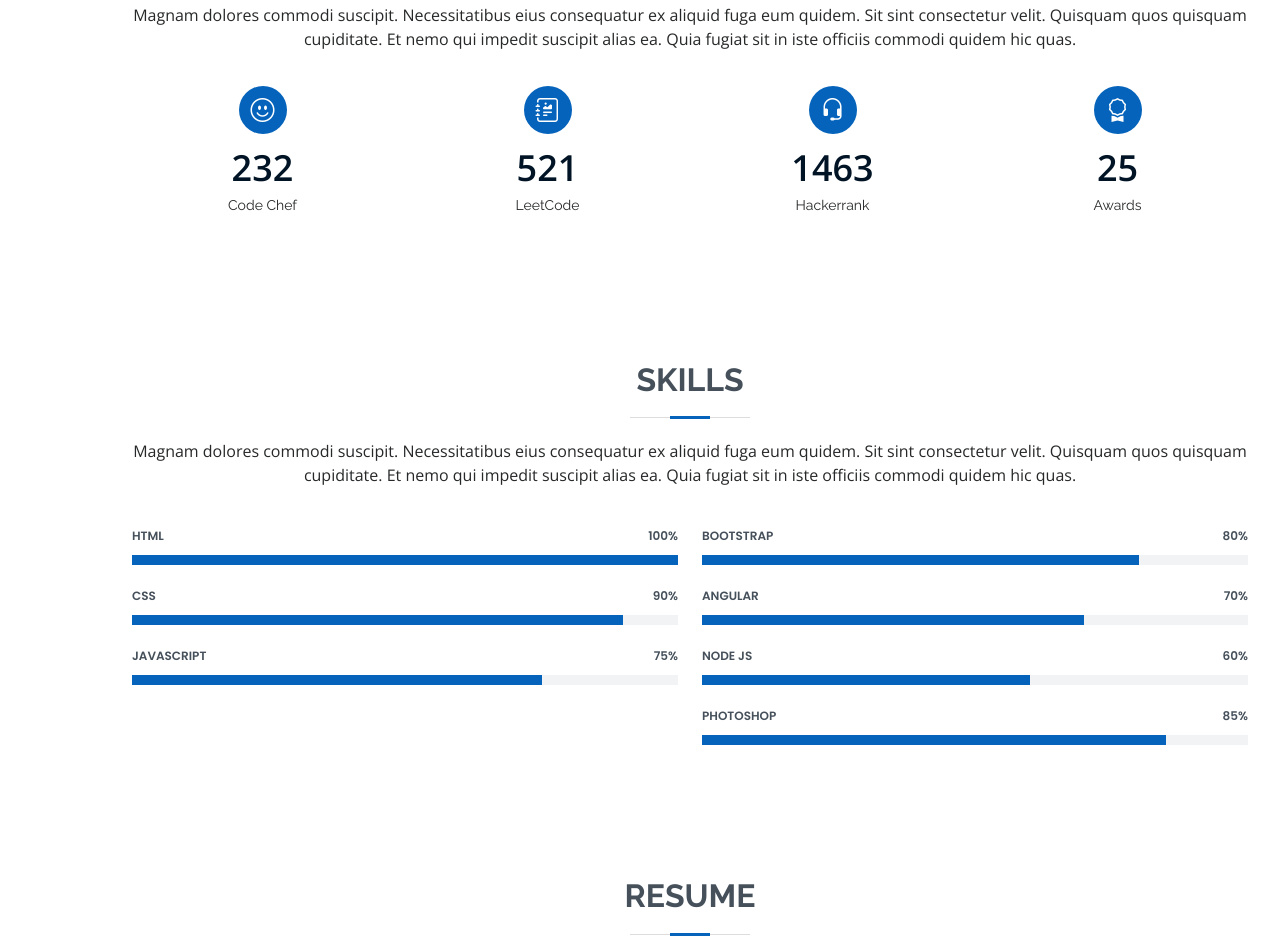
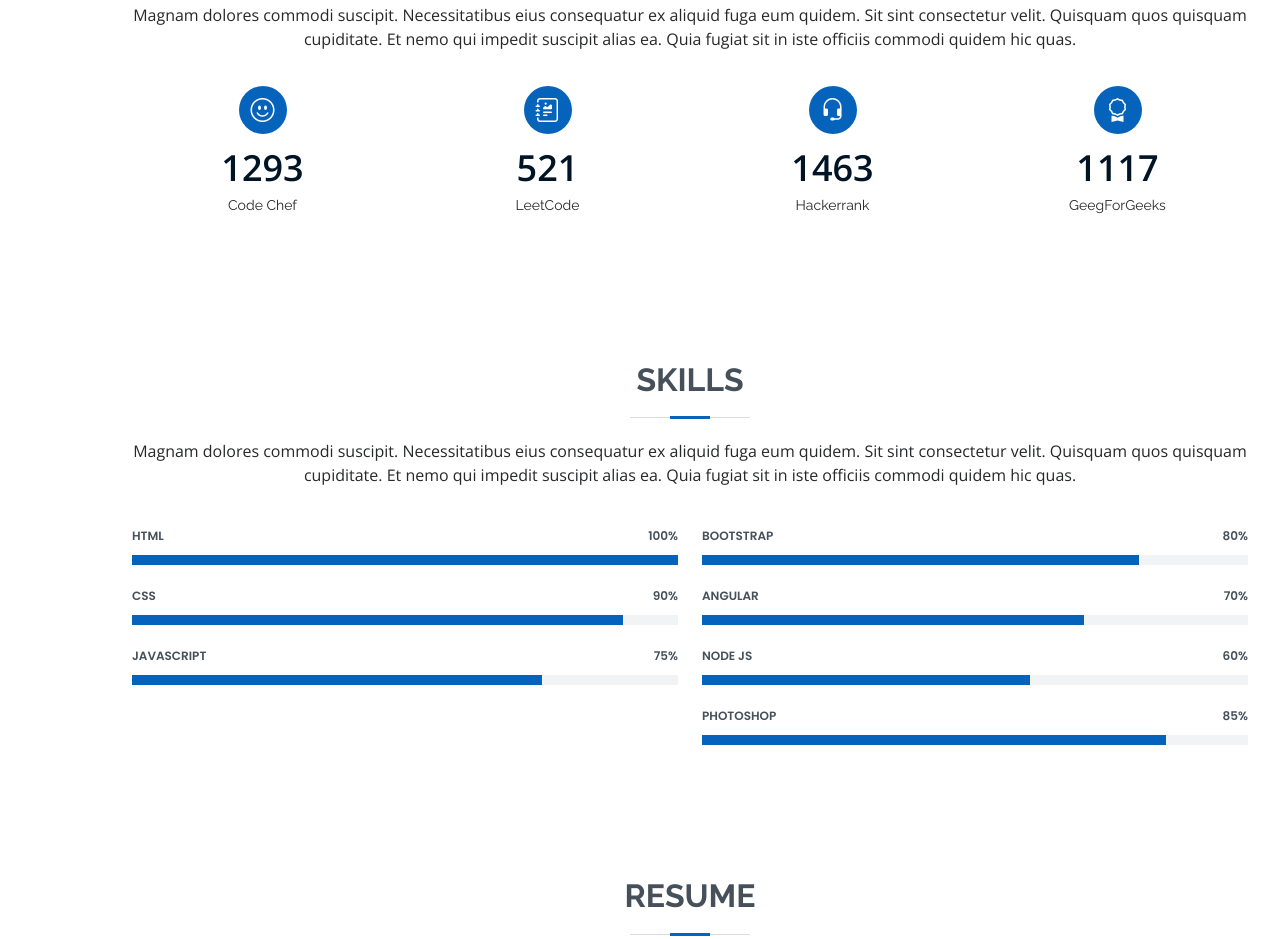
Before and after one commit to Harsh2002kumar/harsh-portfolio, a plain HTML site: page index.html in a window 1280 px wide. Shown: the part 1717-2656 px from the top of the page. Drawn offline with nearby package versions, Linux system fonts and the light colour scheme.

Commit message:
Update index.html

```diff
--- a/index.html
+++ b/index.html
@@ -211,7 +211,7 @@
                 <i class="bi bi-emoji-smile"></i>
                 <span
                   data-purecounter-start="0"
-                  data-purecounter-end="232"
+                  data-purecounter-end="1293"
                   data-purecounter-duration="1"
                   class="purecounter"
                 ></span>
@@ -250,11 +250,11 @@
                 <i class="bi bi-award"></i>
                 <span
                   data-purecounter-start="0"
-                  data-purecounter-end="25"
+                  data-purecounter-end="1117"
                   data-purecounter-duration="1"
                   class="purecounter"
                 ></span>
-                <p>Awards</p>
+                <p>GeegForGeeks</p>
               </div>
             </div>
           </div>
```
